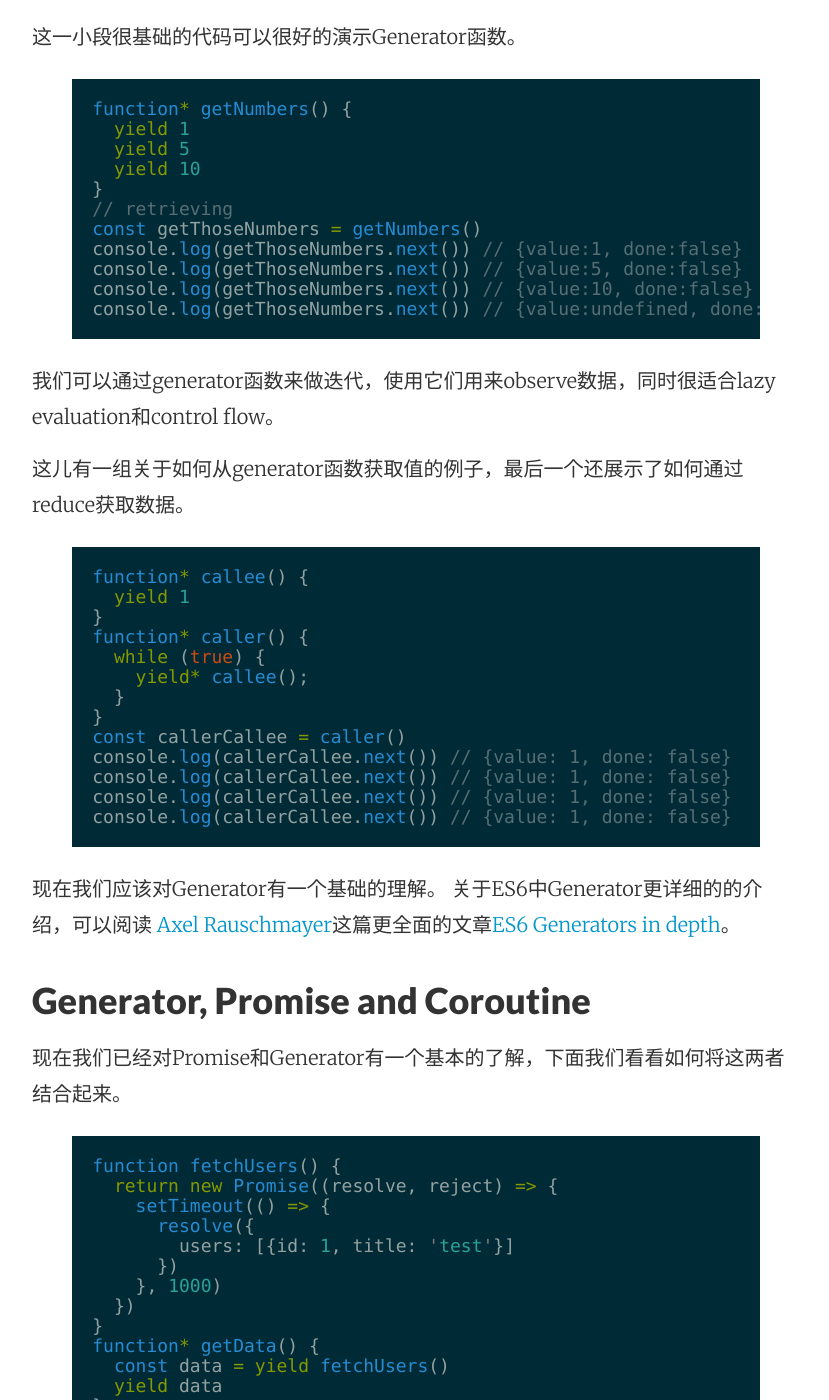
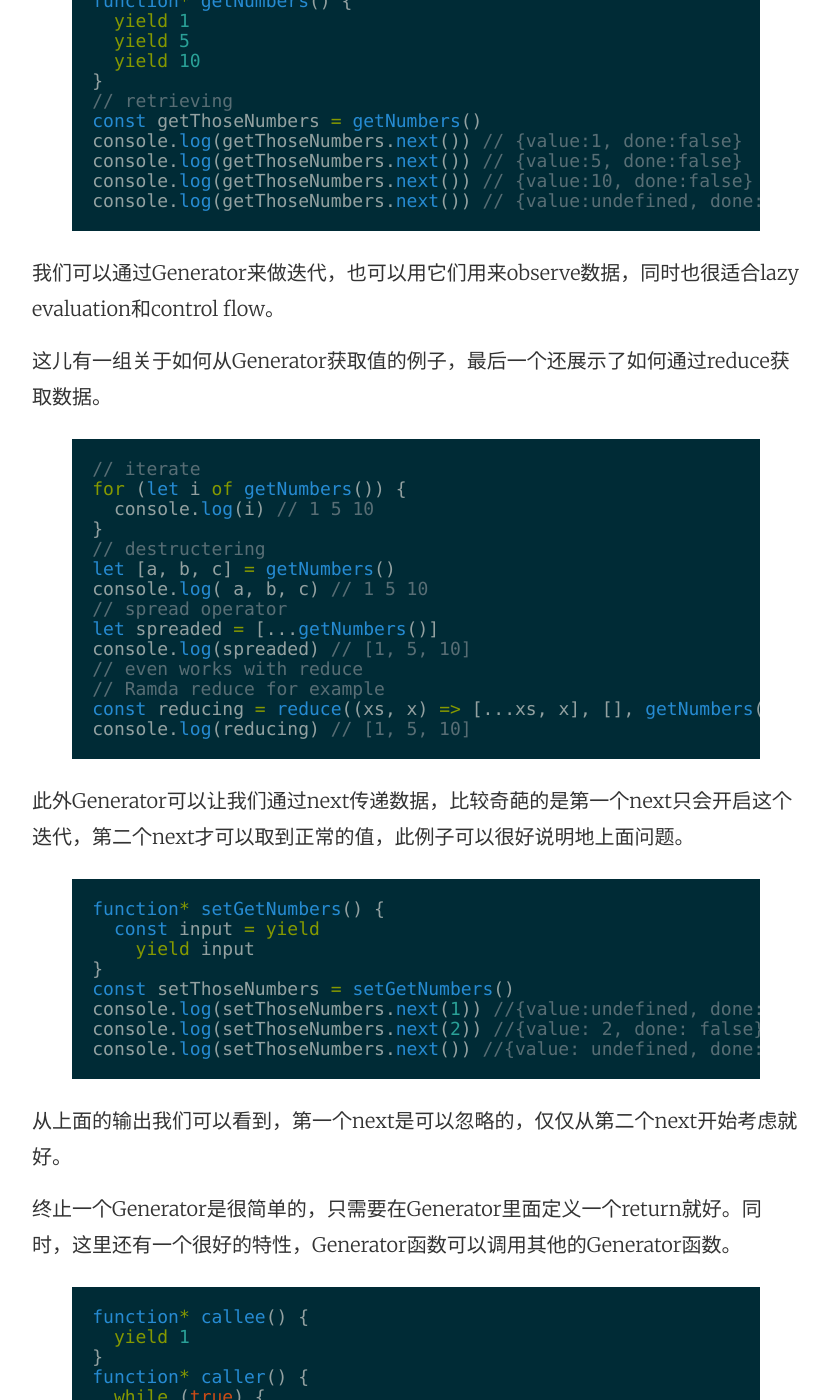
Before and after one commit to tw93/tw93.github.io, a Jekyll site: the page built from _posts/2016-09-20-generators-and-channels-in-javascript.md, in a window 1280 px wide and 1400 px high, scrolled down 3552 px. Shown: the whole window, without its empty margins (224-1053 px from the left). Built offline with Jekyll 4.4.1, drawn with Linux system fonts in a browser that asks for light colours; comment, search, counter and statistics services are not loaded; some of the changed text lies outside the part shown.

Commit message:
change the t

```diff
--- a/_posts/2016-09-20-generators-and-channels-in-javascript.md
+++ b/_posts/2016-09-20-generators-and-channels-in-javascript.md
@@ -11,9 +11,9 @@
 原文来自：[Generators and Channels in JavaScript](https://medium.com/javascript-inside/generators-and-channels-in-javascript-594f2cf9c16e#.pvgt62ocb)
 
 ### 简介
-以下这篇文章是对Generators和Channels的一个介绍，如果你对Promises,Generator,Coroutines和Channel有过了解，可以直接跳到**Using Generators and Channels with React**这部分，虽然接下来这些案例可能不是很适合真实的项目环境，但是它可以看成一个起点，尝试通过这种方法来实践可能出现的地方。
+以下这篇文章是对Generator和Channel的一个介绍，如果你对Promise，Generator，Coroutine和Channel有过了解，可以直接跳到Using Generators and Channels with React这部分，接下来这些代码可能不能直接用于实际生产环境，但是它应该被看成一个起点，可以尝试把这种方案用在可以用到的地方。
 
-可以稍微花点时间看看下面这个listen函数。
+稍微花点时间看看这个listen函数。
 {% highlight javascript %}
 const listen = (el, type) => {
   const ch = chan()
@@ -22,11 +22,11 @@
 }
 {% endhighlight %}
 
-它会将每个在Dom 元素上面的事件转换一个Channel，首先让我们来了解下基础部分吧。
+它会将每个在Dom元素上面的事件转换一个Channel，我们可以从这个基础点开始。
 
 ### Why Generators and Channels?
 
-在我们学习Generator,Coroutine和Channel之前，我们看下常规的Promise吧。
+在我们学习Generator，Coroutine和Channel之前，先了解下常规的Promise。
 {% highlight javascript %}
 function getUsers() {
 	return new Promise((resolve, reject) => {
@@ -42,9 +42,9 @@
 }
 {% endhighlight %}
 
-当getUsers函数成功时候会返回一个Promise对象，promise的resolves会携带着必要的数据。同时我们能很好的处理超过一个Promise的情况，或者一个promise依赖于另外一个Promise和一个操作需要所有的Promise一起才能解决问题的情况，promise标准的实现把以上几种情况都覆盖到了。第一种链式情况可以使用Promise的then实现，后一种可以使用Promise.all来实现。
+当getUsers函数成功时候会返回一个Promise对象，Promise的resolves会携带着必要的数据。同时我们能很好的处理超过一个Promise的情况，或者一个Promise依赖于另外一个Promise和一个操作需要所有的Promise一起运行才能解决问题的情况，以上这两种情况，其实标准的Promise实现就可以覆盖到。第一种链式情况可以使用Promise的then实现，后一种可以使用Promise.all来实现。
 
-Promise可以被看成是回调（也称为回调地狱）的一种更加简洁的替换方案，以防万一你想象不到这种情况，或者不清楚到底说的是什么东西，下面用一个很无聊的代码来提醒你记起。
+Promise可以被看成是回调（回调地狱）的一种更加简洁的替换方案，假如你不清楚什么是回调地狱，可以看看下面的代码。
 {% highlight javascript %}
 asyncCallOne(() => {
     asyncCallTwo(() => {
@@ -59,7 +59,7 @@
 })
 {% endhighlight %}
 
-当我们处理不是很复杂代码的时候用嵌套函数看起来还不错，但是上面的代代码其实不是很好来扩展，这里有一种更好的方式从一开始就避免这种回调方案，就是使用Promise啦，它可以有效的避免回调嵌套，同时还可以更好的处理异常。
+当我们处理不是很复杂代码的时候用嵌套函数看起来还不错，但是嵌套代码不利于扩展和维护，这里有一种更好的方式从一开始就可以避免回调地狱，就是使用Promise，它可以有效地避免回调嵌套，还可以更好的处理异常。
 {% highlight javascript %}
 asyncCallOne(() => { // do some something... } )
     .then(asyncCallTwo)
@@ -82,18 +82,18 @@
 });
 {% endhighlight %}
 
-现在我们已经复习了一下Callback和Promise的基本用法，让我们看一看在ES6中介绍的Generator。
+现在我们已经复习了一下Callback和Promise的基本用法，接下来可以介绍下ES6中的Generator。
 
 ### Generator
-在我们讲是什么，为什么，怎么做之前，我们可以一起看看generators简短定义。
+在我们讲what,why,how之前，我们可以先看看Generator简短定义。
 
 > “Generators are functions that can be paused and resumed, which enables a variety of applications.”
 
 ([http://www.2ality.com/2015/03/es6-generators.html]((http://www.2ality.com/2015/03/es6-generators.html)))
 
-为了快速的总结Generator函数，他们可以让我们通过使用yield生成一个有序列的变量和在迭代器对象上调用next方法来检索对应的值。
+为了快速的总结Generator，它们可以使我们通过调用在一个迭代器对象上面调用yield和通过next获取到值生成一个值的序列。
 
-这一小段很基础的代码可以很好的演示Generator函数。
+这一小段很基础的代码可以用来示范怎么使用Generator。
 {% highlight javascript %}
 function* getNumbers() {
   yield 1
@@ -108,9 +108,41 @@
 console.log(getThoseNumbers.next()) // {value:undefined, done:true}
 {% endhighlight %}
 
-我们可以通过generator函数来做迭代，使用它们用来observe数据，同时很适合lazy evaluation和control flow。
+我们可以通过Generator来做迭代，也可以用它们用来observe数据，同时也很适合lazy evaluation和control flow。
 
-这儿有一组关于如何从generator函数获取值的例子，最后一个还展示了如何通过reduce获取数据。
+这儿有一组关于如何从Generator获取值的例子，最后一个还展示了如何通过reduce获取数据。
+{% highlight javascript %}
+// iterate
+for (let i of getNumbers()) {
+  console.log(i) // 1 5 10
+}
+// destructering
+let [a, b, c] = getNumbers()
+console.log( a, b, c) // 1 5 10
+// spread operator
+let spreaded = [...getNumbers()]
+console.log(spreaded) // [1, 5, 10]
+// even works with reduce
+// Ramda reduce for example
+const reducing = reduce((xs, x) => [...xs, x], [], getNumbers())
+console.log(reducing) // [1, 5, 10]
+{% endhighlight %}
+
+此外Generator可以让我们通过next传递数据，比较奇葩的是第一个next只会开启这个迭代，第二个next才可以取到正常的值，此例子可以很好说明地上面问题。
+{% highlight javascript %}
+function* setGetNumbers() {
+  const input = yield
+    yield input
+}
+const setThoseNumbers = setGetNumbers()
+console.log(setThoseNumbers.next(1)) //{value:undefined, done:false}
+console.log(setThoseNumbers.next(2)) //{value: 2, done: false}
+console.log(setThoseNumbers.next()) //{value: undefined, done: true}
+{% endhighlight %}
+
+从上面的输出我们可以看到，第一个next是可以忽略的，仅仅从第二个next开始考虑就好。
+
+终止一个Generator是很简单的，只需要在Generator里面定义一个return就好。同时，这里还有一个很好的特性，Generator函数可以调用其他的Generator函数。
 {% highlight javascript %}
 function* callee() {
   yield 1
@@ -127,11 +159,11 @@
 console.log(callerCallee.next()) // {value: 1, done: false}
 {% endhighlight %}
 
-现在我们应该对Generator有一个基础的理解。
+现在大家应该对Generator有一个基础的理解了。
 关于ES6中Generator更详细的的介绍，可以阅读 [Axel Rauschmayer](https://medium.com/u/7fab51e62203)这篇更全面的文章[ES6 Generators in depth](http://www.2ality.com/2015/03/es6-generators.html)。
 
 ### Generator, Promise and Coroutine
-现在我们已经对Promise和Generator有一个基本的了解，下面我们看看如何将这两者结合起来。
+现在我们已经基本了解Promise和Generator了，下面我们看看如何将这两者结合起来使用。
 {% highlight javascript %}
 function fetchUsers() {
   return new Promise((resolve, reject) => {
@@ -148,9 +180,9 @@
 }
 {% endhighlight %}
 
-显而易见我们需要一些机制来确保我们不用手动来运行循环。这就是Coroutines发挥作用的地方了，它们可以使我们写能够处理异步的行为，包括Promise,Thunks或者其他的操作，[co](https://github.com/tj/co)就是处理这种情况的一个库。
+显而易见，我们需要一些机制来确保不用手动来运行循环。这就是Coroutine发挥作用的地方了，它们可以使我们写能够处理异步的行为，包括Promise,Thunk或者其它的operate，[co](https://github.com/tj/co)就是处理这种情况的一个典型的库。
 
-接下来的代码是对co的一种很粗糙简单的实现，但是我们可以看到co函数是怎么运行的。
+接下来的代码是对co的一种很简单粗糙的实现，但是我们可以从这里看到co函数是怎么运行的。
 {% highlight javascript %}
 function co(fn) {
   const obj = fn()
@@ -199,7 +231,7 @@
 }).then(data => console.log(data))
 {% endhighlight %}
 
-我们可以看到Coroutines能让我们写看起来同步的代码来实现异步，如下
+我们可以看到Coroutine能让我们写那种看起来是同步的代码来实现异步，如下
 {% highlight javascript %}
 const get = co(function* getData() {
   const otherData = yield fetchOtherData()
@@ -210,7 +242,7 @@
 }).then(data => console.log(data))
 {% endhighlight %}
 
-从上面我们可以看到，通过Coroutines这种方式可以用来合并Generators和Promise。这样看起来不错，但是其实还有一种更好的方案，其实可以使用Channel来合并Generator。
+从上面我们可以看到，通过Coroutine这种方式可以用来合并Generator和Promise。这样看起来不错，其实还有一种更好的实现方案，就是使用Channel来合并Generator。
 
 ### Generator and Channel
 
@@ -218,10 +250,11 @@
 
 [(http://swannodette.github.io/2013/08/24/es6-generators-and-csp)](http://swannodette.github.io/2013/08/24/es6-generators-and-csp)
 
-在之前所以处理异步的方法是众所周知的，有趣的是Javascript中Channel看起来像马后炮一样，Clojure通过core.async、also Go和goroutines已经支持Channel很长一段时间了。
-这里有很多关于这方面的文章，其中最显著的一篇是James Longster的[Taming the Asynchronous Beast with CSP Channels in JavaScript]这篇文章。通过这篇文章可以对Channel有一个更深的理解。
+在之前所以处理异步的方法大家基本都知道（比如神奇的setTimeout），有趣的是channel像是事后才给js加上去的。Clojure 通过 core.async 以及 Go 通过 goroutines 已经对 channels 提供支持有一段时间了。
 
-以下是我直接从那篇文章中摘抄的一些话：
+这里有很多关于这方面的文章，其中最显著的一篇是James Longster的[Taming the Asynchronous Beast with CSP Channels in JavaScript](http://jlongster.com/Taming-the-Asynchronous-Beast-with-CSP-in-JavaScript)这篇文章。通过这篇文章可以对Channel有一个更深的理解。
+
+这是我直接从James Longster那篇文章中摘抄的一句话：
 
 > Typically channels are useful for coordinating truly concurrent tasks that might run at the same time on separate threads. They are actually just as useful in a single-threaded environment because they solve a more general problem of coordinating anything asynchronous, which is everything in JavaScript.--James Longster
 
@@ -252,9 +285,9 @@
 console.log((yield take(ch)));
 {% endhighlight %}
 
-通过调用go这个函数我们生成了一个可以立即返回一个Channel，并准许我们通过take从Channel检索任何值的Goroutine。
+通过调用go我们生成了一个Goroutine，它会立即返回一个Channel，使我们通过take从Channel获取任何值。
 
-要了解这一切如何和UI相搭配，我们可以看看下面这个listen函数。
+为了了解这一切如何和UI相搭配，可以看看下面这个listen函数。
 {% highlight javascript %}
 const listen = (el, type) => {
   const ch = chan()
@@ -263,7 +296,7 @@
 }
 {% endhighlight %}
 
-我们可以通过使用listen将一个元素转换成channel。可以通过在channel上面使用take来监听所有的改动。现在无论我们在input框里面输入什么，我们可以通过channel获取任何改动并更新到元素上。
+我们可以通过使用listen将一个元素转换成channel。可以通过在channel上面使用take来监听所有的改动。无论我们在input框里面输入什么，我们可以通过channel获取到改动并更新到显示元素上。
 
 {% highlight javascript %}
 go(function*() {
@@ -278,13 +311,16 @@
 {% endhighlight %}
 
 ### Using Generators and Channels with React
-现在我们已经介绍了一些基础，同时有一个更深的理解关于为什么channels和generators在javascript中有意义，我们可以将上面学到channels和generators用到实际中。
+到目前为止，已经将基础部分介绍完毕，同时对为什么Channel和Generator在Javascript中有意义有一个更深的理解，我们可以将学到Channel和Generator用到实际代码情景中。
 
-首先我们使用一个经典的计数器例子，虽然很基础，这个计数器只能够增加和减少数字同时将当前数字显示出来，但是通过这种方法可以帮助我们对于React渲染component获得更清晰的认识。
+一个经典的例子就是计数器组件，虽然很基础，只能够增加和减少数字并将当前数字显示出来，但是通过这个可以帮助我们对React渲染Component获得更清晰的认识。
 
 你可以从 [Stefan Oestreicher](https://medium.com/u/749b96458fd8)的[React/Elm-Architecturezh](https://github.com/steos/elmar.js/blob/master/src/examples/SimpleCounter.js)中获得完整代码。
 
-AppStart应该处理顶层React component的初始化渲染和开启一个用来等待任何在AppChannel上的更新的goroutine。AppChannel是一个没有任何缓冲或其他特殊性的函数。所以我们可以做的是一旦bian有一个event引发了一个action，我们在AppChannel使用put获取到。
+AppStart用来处理顶层React Component的初始化渲染，和开启一个用来等待任何在AppChannel上的更新的Goroutine。
+
+AppChannel是一个没有任何缓冲或其他特殊性的函数。所以我们可以做的是一旦有一个event引发了一个action变化，我们在AppChannel使用put方法都获取到。
+
 {% highlight javascript %}
 // basic example demonstrating the power of channels and generators
 import React from 'react'
@@ -316,12 +352,12 @@
 AppStart(Counter)
 {% endhighlight %}
 
-现在我们有一个基础的例子已经启动运行，是时候做一些复杂的事情，例如fetch操作，我们可以创建从一个额外的资源fetch数据，并当一旦state变化发生后理解重新渲染结果的一个简单的列表，为了完成此任务，我们也会为了更好的体验传递一个加载的信息给用户。
+现在我们有一个基础的例子已经启动在运行中，还可以在上面做一些复杂的事情，例如fetch操作。我们可以创建一个简单列表，可以从其他资源地方fetch获取数据，一旦state发生变化后，重新渲染结果。为了完成此任务，同时为了更好的体验将传递一个loading信息给用户。
 
-让我们思考下第二个需求，我们可能需要单独的处理Action和Channel，同时需要在干净和良好组织下处理其副作用。
+上面这个需求，我们需要单独的处理Action和Channel，同时也需要在一个干净的、良好组织下的代码下处理其一些额外的情况。
 
 #### Building the App…
-实际上我们需要定义一个函数来处理fetch和通知loading什么时候开启和结束。
+实际上我们需要定义一个函数来处理fetch操作和通知loading什么时候开启和结束。
 
 {% highlight javascript %}
 const getItems = () => {
@@ -334,7 +370,7 @@
 }
 {% endhighlight %}
 
- 让我们编写一个函数用来创建Channel。
+ 编写一个创建Channel的函数。
 {% highlight javascript %}
 const createChannel = (action, store) => {
   const ch = chan()
@@ -352,7 +388,7 @@
   mapObjIndexed(fn => createChannel(fn, store), actions)
 {% endhighlight %}
 
-现在我们这里已经有createChannel，我们还需定义一组Action。
+现在已经有createChannel了，我们还需定义一组Action。
 {% highlight javascript %}
 const Actions = {
   isLoading: (model, isLoading) =>
@@ -389,7 +425,7 @@
 }
 {% endhighlight %}
 
-我们现在基本上写好了其他东西，我们的AppStart函数类似于之前我们建立，除了现在它希望有一个component和一个类型的store。store仅仅是一个微不足道的object用于getter和setter的。
+现在已经基本上写好了，类似于我们之前这样，创建一个AppStart函数，同时它还希望有一个component和一个类型store。store就是一个用于存放getter和setter的简单对象。
 
 {% highlight javascript %}
 const AppStart = (Component, store) => {
@@ -410,29 +446,29 @@
 const { isLoading, items, addItem } = createChannels(Actions, store)
 {% endhighlight %}
 
-我们在return中获得一个isLoading，一个items和一个addItem的channel，现在我们可以通过channel来更新我们的状态，还有需要注意的是，AppChannel被称为只有进程中最新值的滑动缓冲区。
+我们在return中获得一个isLoading，一个items和一个addItem的channel，现在我们可以通过channel来更新我们的状态，还有需要注意的是，AppChannel被称为一个只处理最新值的滑动缓冲。
 {% highlight javascript %}
 // create App channel... and render function
 const AppChannel = chan(buffers.sliding(1))
 const doRender = createRender(document.getElementById('mountNode'))
 {% endhighlight %}
 
-现在我们需要做的是调用AppStart。
+最后我们只需要调用AppStart就好了。
 {% highlight javascript %}
 AppStart(App, store)
 {% endhighlight %}
 
-以上只是一个快速的案例来解释React怎么结合Channel一起使用，我们需要更多的时间来思考和验证这种方案对于我们有什么好处。
+以上只是一个快速的案例来解释React怎么结合Channel一起使用，我们需要更多的时间来思考和验证这种方案怎么弄才对于我们有什么好处。
 
-思考关于之前那节中的listen函数和我们怎么将一个元素转换成一个channel，从而打开几个想法，包括在app中对窗口和改变结构、样式和布局。
+通过之前那节中的listen函数，我们怎么将一个元素转换成一个Channel，从而抛砖引玉，引出其他的想法，包括对window的反应，改变你的App的结构，样式或布局。
 
-以上提供的例子可以看成一个使用该新特性新的起点的可能性。
+以上提供的例子可以看成一个使用该新特性可能性的新起点。
 
 ### 总结
-这应该是一篇介绍generators和channels的文章，我们任然缺少一些重要的部分，例如：transducers，接下来的文章将会覆盖channels和transducers，包括更多好的使用React的例子也许会更有意义。
+这是一篇介绍Generator和Channel的文章，我们任然缺少一些重要的部分，比如Transducer，接下来的文章将会覆盖Channels和Transducer，包括更多使用React的例子。
 
 #### 更新
-[Introduction into Channels and Transducers in JavaScript](https://medium.com/javascript-inside/introduction-into-channels-and-transducers-in-javascript-a1dfd0a09268#.nfmcntwy7) 目前已经发布。
+目前已经发布[Introduction into Channels and Transducers in JavaScript](https://medium.com/javascript-inside/introduction-into-channels-and-transducers-in-javascript-a1dfd0a09268#.nfmcntwy7) 。
 
 ### Links
 
```
Also changed, not shown: other parts of _posts/2016-09-20-generators-and-channels-in-javascript.md (+4 -4 lines).
